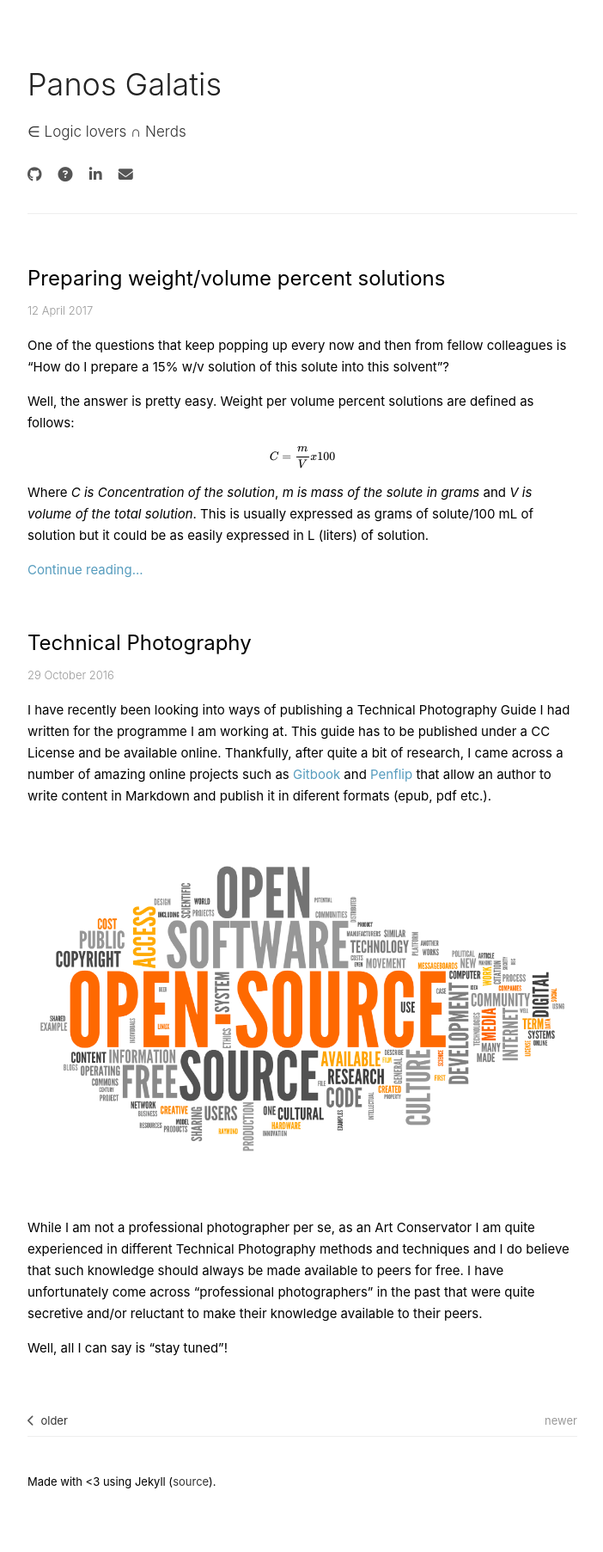
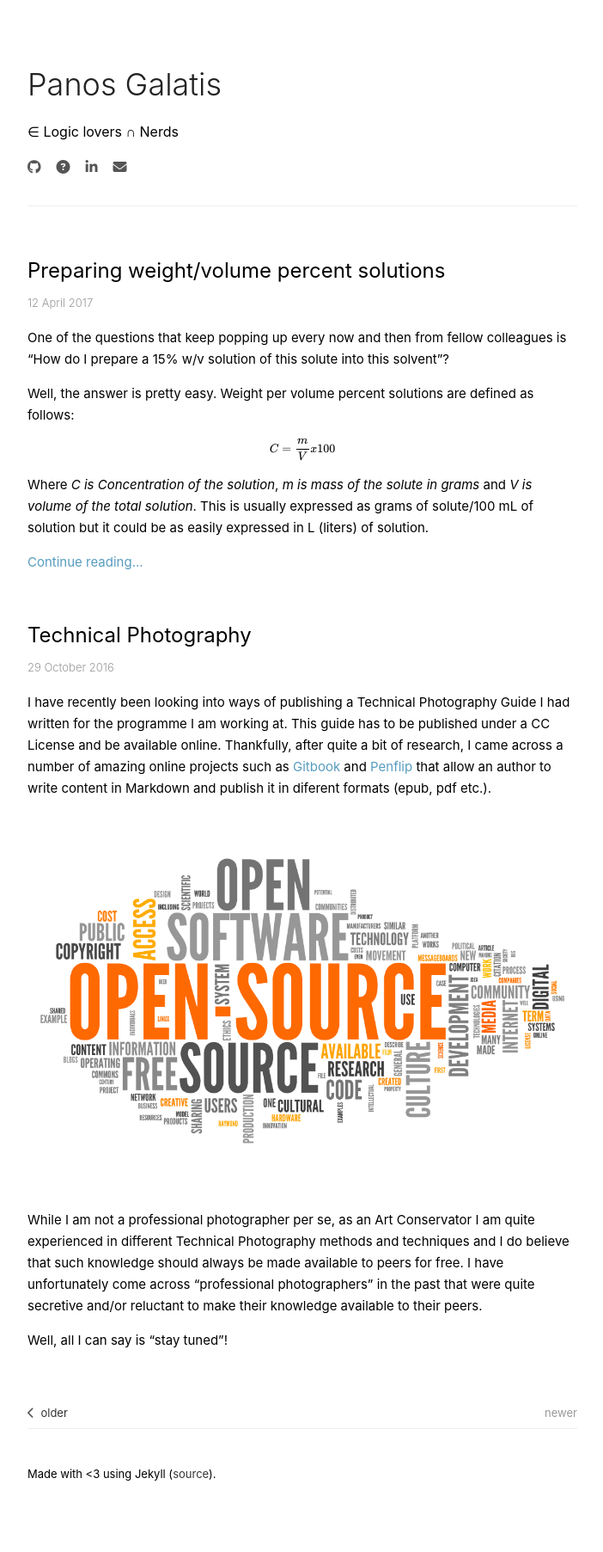
Before and after one commit to pgalatis/pgalatis.github.io, a Jekyll site: the page built from index.html, in a window 1280 px wide. Shown: the whole page at 86% size, without its empty margins (288-990 px from the left). Built offline with Jekyll 4.4.1, drawn with Linux system fonts in a browser that asks for light colours; nearby versions of some CDN libraries; formulas are drawn with MathJax 3; the list of posts is cut into pages by our own code.

Commit message:
Update default.html

```diff
--- a/_layouts/default.html
+++ b/_layouts/default.html
@@ -61,7 +61,8 @@
   <div class="wrapper">
     <header class="top">
       <h1 class="title"><a href="/">Panos Galatis</a></h1>
-      <p class="lead">&isin; Logic lovers &cap; Nerds<br><br>
+      <span class="lead">&isin; Logic lovers &cap; Nerds</span>
+      <p class="social">
         <a href="https://github.com/pgalatis"><i class="fa fa-github"></i></a>
         &nbsp;&nbsp;
         <a href="https://github.com/pgalatis/feedback"><i class="fa fa-question-circle" aria-hidden="true"></i></a>
```
